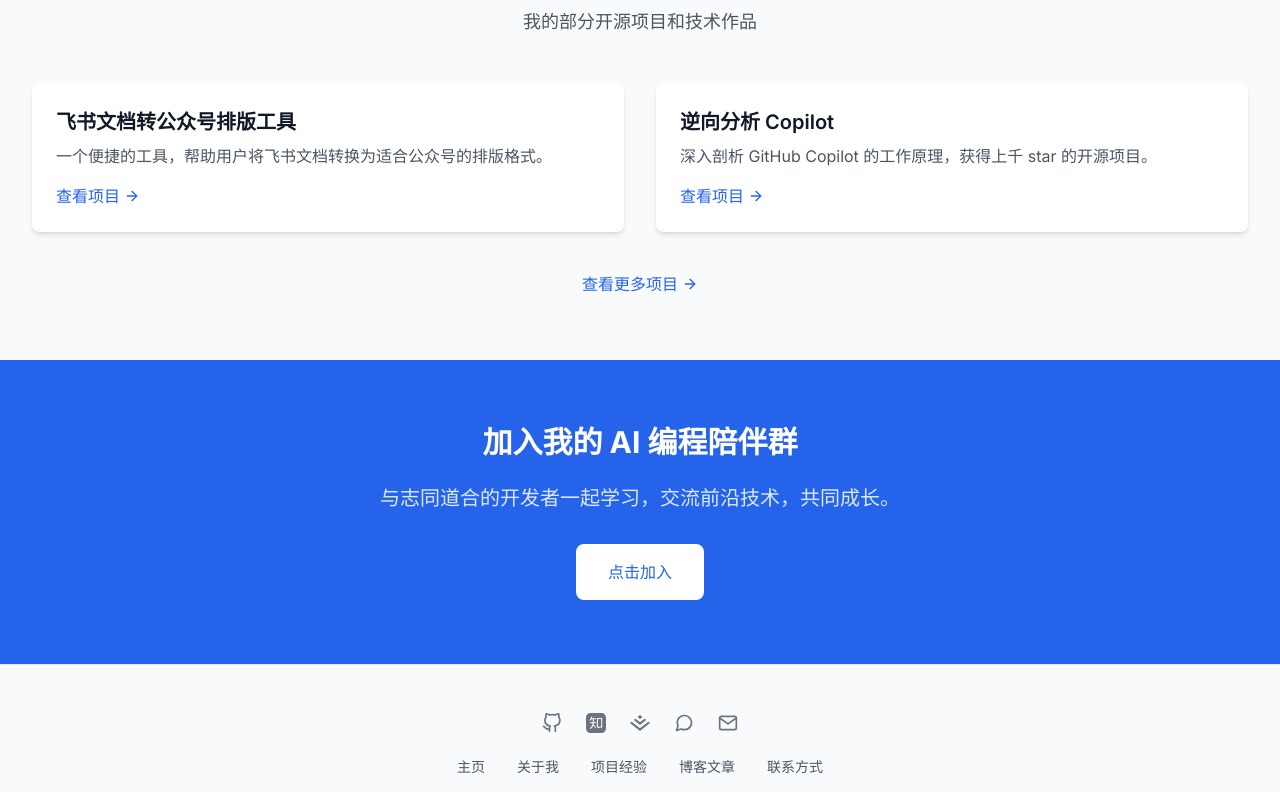
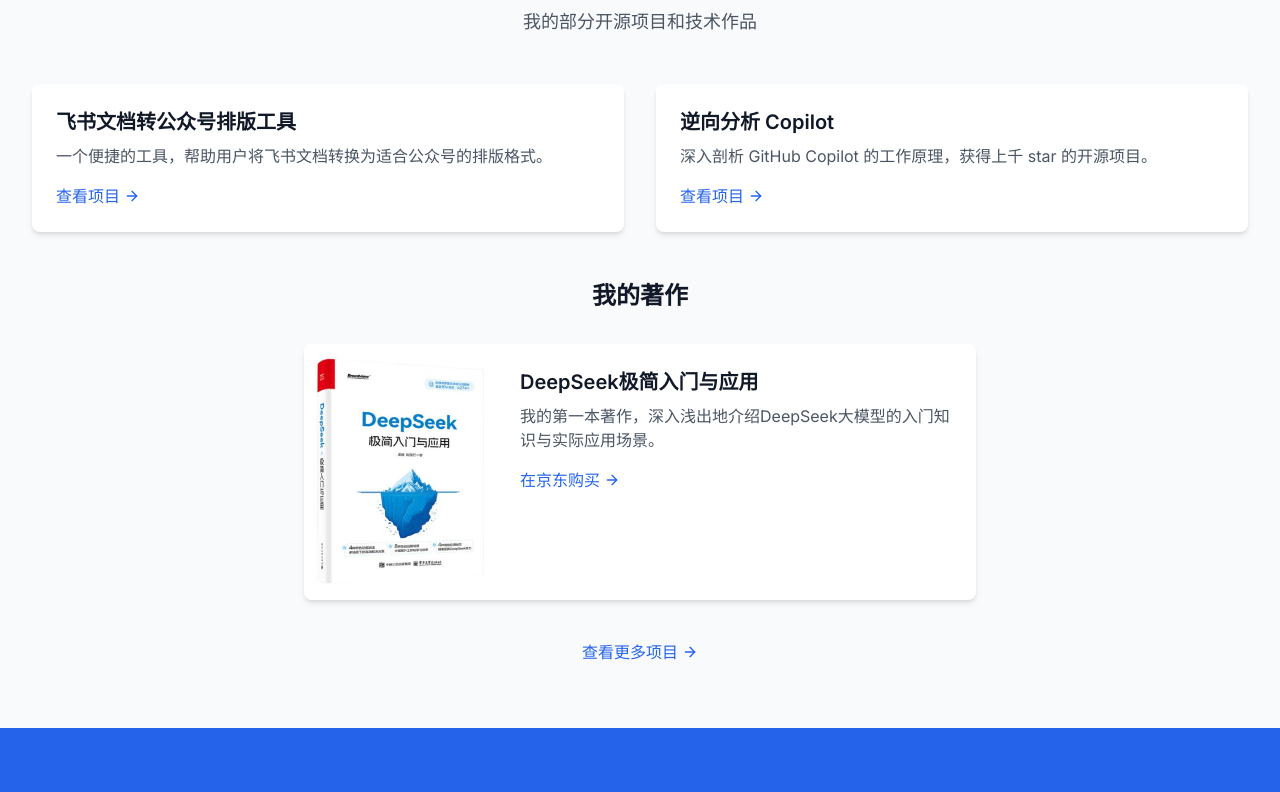
Before and after one commit to mengjian-github/homepage, a Next.js app: page / in a window 1280 px wide. Shown: the part 1210-2002 px from the top of the page. Built offline with nearby package versions, Linux system fonts and the light colour scheme.

Commit message:
添加《DeepSeek极简入门与应用》书籍信息到个人网站

```diff
--- a/app/about/page.tsx
+++ b/app/about/page.tsx
@@ -42,7 +42,7 @@
                   目前担任 Flow-Parallel 前端团队负责人，致力于推动 AI 与前端技术融合发展。拥有丰富的大型互联网产品研发经验，曾在腾讯负责过 QQ、腾讯课堂等多个核心产品的前端开发工作。
                 </p>
                 <p className="text-gray-600 dark:text-gray-300 leading-relaxed">
-                  专注于 AI 领域深耕 D2C（Design To Code）、Github Copilot 等前沿技术研究。具备全栈开发能力，包括设计、后台、客户端等全栈研发经验。同时也是<a href="https://bytedance.larkoffice.com/docx/Bd5HdlklBocDt5xXpQCc6Lkdnmc" target="_blank" rel="noopener noreferrer" className="text-blue-600 dark:text-blue-400 hover:underline">豆包Marscode官方讲师</a>。
+                  专注于 AI 领域深耕 D2C（Design To Code）、Github Copilot 等前沿技术研究。具备全栈开发能力，包括设计、后台、客户端等全栈研发经验。同时也是<a href="https://bytedance.larkoffice.com/docx/Bd5HdlklBocDt5xXpQCc6Lkdnmc" target="_blank" rel="noopener noreferrer" className="text-blue-600 dark:text-blue-400 hover:underline">豆包Marscode官方讲师</a>，以及《DeepSeek极简入门与应用》一书的作者。
                 </p>
               </div>
             </div>
@@ -99,13 +99,14 @@
                   <h3 className="text-xl font-bold text-gray-900 dark:text-white">字节跳动</h3>
                   <p className="text-lg text-gray-600 dark:text-gray-300">Flow-Parallel 前端团队负责人</p>
                 </div>
-                <span className="text-gray-500 dark:text-gray-400 mt-2 md:mt-0">2022年至今</span>
+                <span className="text-gray-500 dark:text-gray-400 mt-2 md:mt-0">2024年至今</span>
               </div>
               <ul className="list-disc pl-5 text-gray-600 dark:text-gray-300 space-y-2">
                 <li>负责推动 AI 与前端技术融合发展</li>
                 <li>全栈开发设计、后台、客户端等全栈研发</li>
                 <li>AI 领域深耕 D2C（Design To Code）、Github Copilot 等前沿技术研究</li>
                 <li>担任<a href="https://bytedance.larkoffice.com/docx/Bd5HdlklBocDt5xXpQCc6Lkdnmc" target="_blank" rel="noopener noreferrer" className="text-blue-600 dark:text-blue-400 hover:underline">豆包Marscode官方讲师</a>，分享AI编程相关知识</li>
+                <li>出版《DeepSeek极简入门与应用》技术书籍，系统介绍DeepSeek大模型的应用</li>
               </ul>
             </div>
 
@@ -174,6 +175,66 @@
           </div>
         </div>
 
+        {/* 我的著作 */}
+        <div className="mb-20">
+          <div className="text-center mb-10">
+            <h2 className="text-3xl font-bold text-gray-900 dark:text-white">我的著作</h2>
+            <p className="mt-4 text-lg text-gray-600 dark:text-gray-300">我的技术书籍和出版作品</p>
+          </div>
+
+          <div className="grid grid-cols-1 md:grid-cols-2 gap-8">
+            <div className="bg-white dark:bg-gray-800 rounded-xl shadow-lg overflow-hidden">
+              <div className="md:flex h-full">
+                <div className="md:flex-shrink-0 md:w-1/3 relative">
+                  <div className="h-64 w-full relative">
+                    <Image
+                      src="/images/my-first-book.jpg"
+                      alt="DeepSeek极简入门与应用"
+                      fill
+                      className="object-cover"
+                    />
+                  </div>
+                </div>
+                <div className="p-6 md:w-2/3 flex flex-col">
+                  <h3 className="text-xl font-bold text-gray-900 dark:text-white mb-2">DeepSeek极简入门与应用</h3>
+                  <p className="text-gray-600 dark:text-gray-300 mb-4 flex-grow">
+                    我的第一本出版书籍，深入浅出地介绍DeepSeek大模型的入门知识与实际应用场景。
+                  </p>
+                  <div className="mt-auto">
+                    <a
+                      href="https://item.jd.com/14960026.html"
+                      target="_blank"
+                      rel="noopener noreferrer"
+                      className="inline-flex items-center text-blue-600 dark:text-blue-400 hover:underline font-medium"
+                    >
+                      在京东购买 <FiArrowRight className="ml-1" />
+                    </a>
+                  </div>
+                </div>
+              </div>
+            </div>
+
+            <div className="bg-white dark:bg-gray-800 rounded-xl shadow-lg overflow-hidden">
+              <div className="p-6 h-full flex flex-col">
+                <h3 className="text-xl font-bold text-gray-900 dark:text-white mb-2">React 源码全解</h3>
+                <p className="text-gray-600 dark:text-gray-300 mb-4 flex-grow">
+                  开源电子书，深入解析React源码的核心原理和实现机制，帮助开发者更好地理解React框架。
+                </p>
+                <div className="mt-auto">
+                  <a
+                    href="https://github.com/mengjian-github"
+                    target="_blank"
+                    rel="noopener noreferrer"
+                    className="inline-flex items-center text-blue-600 dark:text-blue-400 hover:underline font-medium"
+                  >
+                    查看项目 <FiArrowRight className="ml-1" />
+                  </a>
+                </div>
+              </div>
+            </div>
+          </div>
+        </div>
+
         {/* 荣誉奖项 */}
         <div>
           <div className="text-center mb-10">
@@ -205,7 +266,7 @@
               </li>
               <li>
                 <span className="font-semibold text-gray-900 dark:text-white">技术著作：</span>
-                开源书籍《React 源码全解》作者。
+                开源书籍《React 源码全解》作者，以及出版书籍《DeepSeek极简入门与应用》作者。
               </li>
               <li>
                 <span className="font-semibold text-gray-900 dark:text-white">社区影响：</span>
--- a/app/page.tsx
+++ b/app/page.tsx
@@ -9,15 +9,15 @@
     "@context": "https://schema.org",
     "@type": "Person",
     "name": "孟健",
-    "jobTitle": "前端开发专家，豆包Marscode官方讲师",
-    "description": "10年+前端开发经验，Flow-Parallel前端团队负责人",
+    "jobTitle": "前端开发专家，豆包Marscode官方讲师，技术作家",
+    "description": "10年+前端开发经验，Flow-Parallel前端团队负责人，《DeepSeek极简入门与应用》作者",
     "url": "https://mengjian.dev",
     "sameAs": [
       "https://github.com/mengjian-github",
       "https://www.zhihu.com/people/meng-jian-39-32",
       "https://juejin.cn/user/4212984287073895"
     ],
-    "knowsAbout": ["前端开发", "React", "Next.js", "TypeScript", "AI", "D2C"]
+    "knowsAbout": ["前端开发", "React", "Next.js", "TypeScript", "AI", "D2C", "DeepSeek"]
   };
 
   return (
@@ -40,7 +40,8 @@
               <p className="text-xl text-gray-600 dark:text-gray-300 max-w-2xl">
                 10年+前端开发经验，专注于大型互联网产品研发与技术。
                 目前担任 Flow-Parallel 前端团队负责人，致力于推动 AI 与前端技术融合发展。
-                同时也是<a href="https://bytedance.larkoffice.com/docx/Bd5HdlklBocDt5xXpQCc6Lkdnmc" target="_blank" rel="noopener noreferrer" className="text-blue-600 dark:text-blue-400 hover:underline">豆包Marscode官方讲师</a>。
+                同时也是<a href="https://bytedance.larkoffice.com/docx/Bd5HdlklBocDt5xXpQCc6Lkdnmc" target="_blank" rel="noopener noreferrer" className="text-blue-600 dark:text-blue-400 hover:underline">豆包Marscode官方讲师</a>，
+                以及《DeepSeek极简入门与应用》一书的作者。
               </p>
 
               <div className="flex flex-wrap gap-4 justify-center md:justify-start">
@@ -195,6 +196,37 @@
             </div>
           </div>
 
+          {/* 我的著作 */}
+          <div className="mt-12">
+            <h3 className="text-2xl font-bold text-center text-gray-900 dark:text-white mb-8">我的著作</h3>
+            <div className="bg-white dark:bg-gray-900 rounded-lg shadow-md overflow-hidden max-w-2xl mx-auto">
+              <div className="md:flex">
+                <div className="md:flex-shrink-0 md:w-48 h-64 relative">
+                  <Image
+                    src="/images/my-first-book.jpg"
+                    alt="DeepSeek极简入门与应用"
+                    fill
+                    className="object-cover"
+                  />
+                </div>
+                <div className="p-6">
+                  <h3 className="text-xl font-semibold mb-2 text-gray-900 dark:text-white">DeepSeek极简入门与应用</h3>
+                  <p className="text-gray-600 dark:text-gray-300 mb-4">我的第一本著作，深入浅出地介绍DeepSeek大模型的入门知识与实际应用场景。</p>
+                  <div className="mt-4">
+                    <a
+                      href="https://item.jd.com/14960026.html"
+                      target="_blank"
+                      rel="noopener noreferrer"
+                      className="text-blue-600 dark:text-blue-400 hover:underline font-medium flex items-center"
+                    >
+                      在京东购买 <FiArrowRight className="ml-1" />
+                    </a>
+                  </div>
+                </div>
+              </div>
+            </div>
+          </div>
+
           <div className="text-center mt-10">
             <Link
               href="/projects"
```
Also changed, not shown: public/images/my-first-book.jpg (added).
